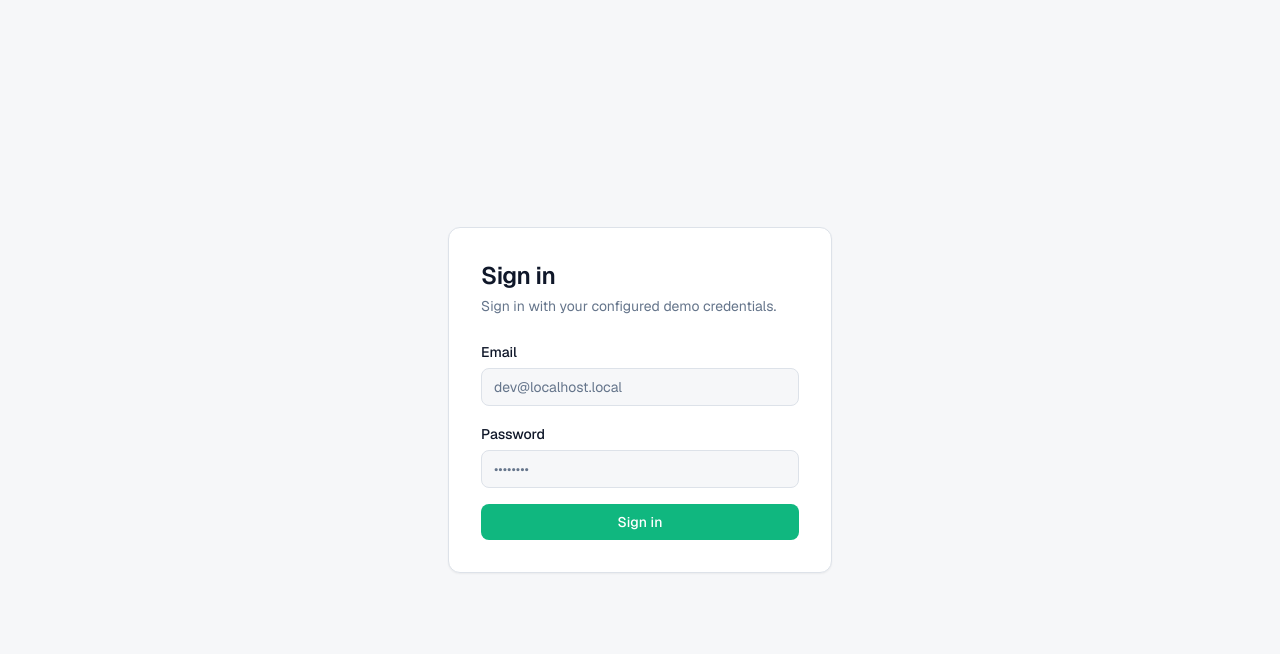
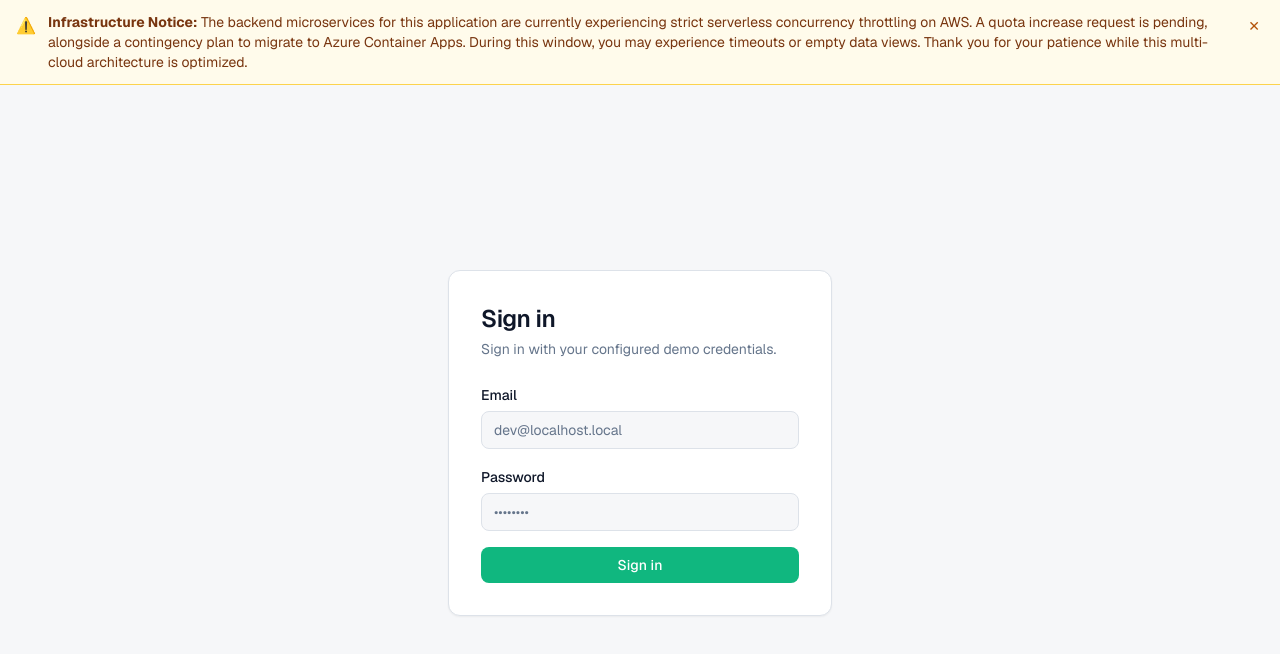
Before and after one commit to vibhanshu-agarwal/wealthmgmtandportfoliotracker, a Next.js app in the folder frontend/: page /login in a window 1280 px wide. Shown: the top 654 px of the page. Built offline with nearby package versions, Linux system fonts and the light colour scheme; no server answers.

Commit message:
feat(login): add dismissible infrastructure notice banner

```diff
--- a/frontend/src/app/(auth)/login/page.tsx
+++ b/frontend/src/app/(auth)/login/page.tsx
@@ -8,6 +8,7 @@ export default function LoginPage() {
   const router = useRouter();
   const [error, setError] = useState<string | null>(null);
   const [loading, setLoading] = useState(false);
+  const [bannerVisible, setBannerVisible] = useState(true);
 
   async function handleSubmit(e: React.SyntheticEvent<HTMLFormElement>) {
     e.preventDefault();
@@ -29,8 +30,37 @@ export default function LoginPage() {
   }
 
   return (
-    <main className="flex min-h-screen items-center justify-center bg-background">
-      <div className="w-full max-w-sm space-y-6 rounded-xl border border-border bg-card p-8 shadow-sm">
+    <main className="flex min-h-screen flex-col bg-background">
+      {bannerVisible && (
+        <div
+          role="alert"
+          className="flex items-start gap-3 border-b border-amber-300 bg-amber-50 px-4 py-3 text-sm text-amber-900"
+        >
+          <span className="mt-0.5 shrink-0 text-base" aria-hidden="true">
+            ⚠️
+          </span>
+          <p className="flex-1">
+            <strong>Infrastructure Notice:</strong> The backend microservices
+            for this application are currently experiencing strict serverless
+            concurrency throttling on AWS. A quota increase request is pending,
+            alongside a contingency plan to migrate to Azure Container Apps.
+            During this window, you may experience timeouts or empty data views.
+            Thank you for your patience while this multi-cloud architecture is
+            optimized.
+          </p>
+          <button
+            type="button"
+            aria-label="Dismiss notice"
+            onClick={() => setBannerVisible(false)}
+            className="shrink-0 rounded p-1 text-amber-700 hover:bg-amber-100 hover:text-amber-900"
+          >
+            ✕
+          </button>
+        </div>
+      )}
+
+      <div className="flex flex-1 items-center justify-center">
+        <div className="w-full max-w-sm space-y-6 rounded-xl border border-border bg-card p-8 shadow-sm">
         <div className="space-y-1">
           <h1 className="text-2xl font-semibold tracking-tight text-foreground">
             Sign in
@@ -87,6 +117,7 @@ export default function LoginPage() {
             {loading ? "Signing in…" : "Sign in"}
           </button>
         </form>
+        </div>
       </div>
     </main>
   );
```
Also changed, not shown: 1 other file (tests, documents, lock files or other folders).
